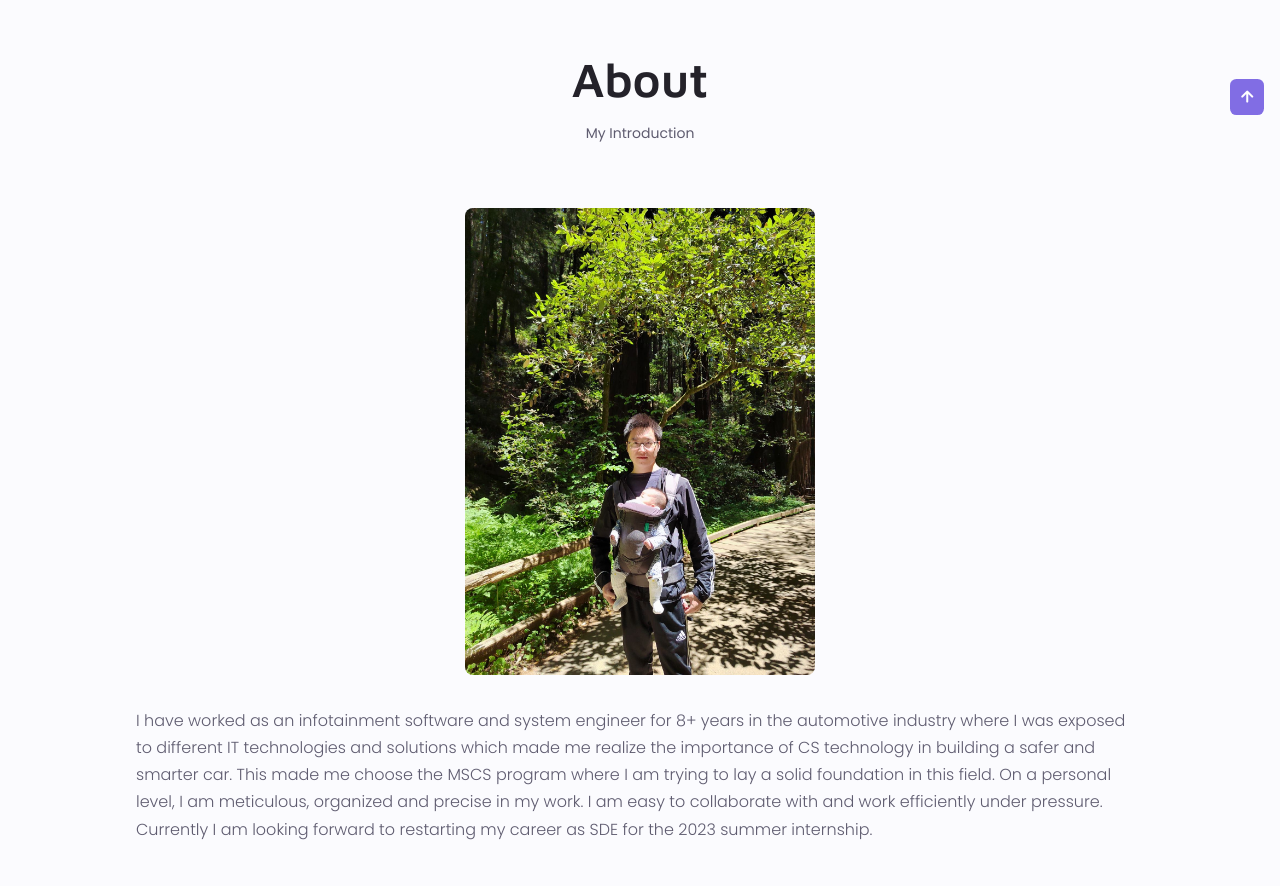
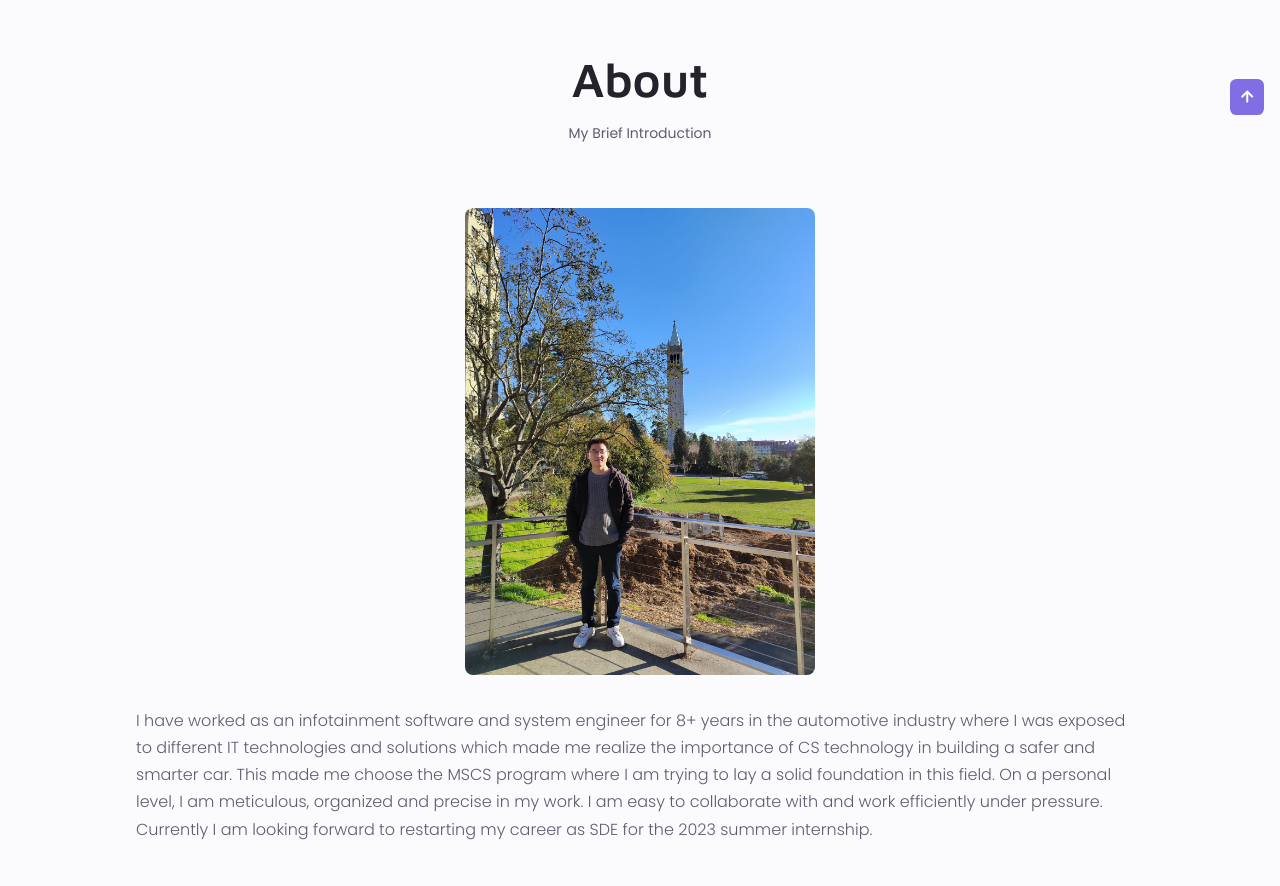
Before and after one commit to ted001/ted001.github.io, a plain HTML site: page index.html in a window 1280 px wide. Shown: the part 845-1731 px from the top of the page. Drawn offline with nearby package versions, Linux system fonts and the light colour scheme.

Commit message:
update my photo

```diff
--- a/index.html
+++ b/index.html
@@ -174,12 +174,12 @@
       <!------------------------ ABOUT ME ------------------------>
       <section class="about section" id="about">
         <h2 class="section__title">About</h2>
-        <span class="section__subtitle"> My Introduction </span>
+        <span class="section__subtitle"> My Brief Introduction </span>
 
         <div class="about__container container grid">
           <img
-            src="img/photo.jpg"
-            alt="my achievement photo"
+            src="img/my_photo.jpg"
+            alt="my personal photo"
             class="about__img" />
 
           <div class="about__data">
@@ -959,7 +959,7 @@
               </div>
 
               <div class="blog-slider__content">
-                <span class="blog-slider__code"> December 2022</span>
+                <span class="blog-slider__code"> Dec 2022</span>
                 <div class="blog-slider__title">Peko</div>
                 <div class="blog-slider__text">
                   Peko is a food delivery website that provides users with the
```
Also changed, not shown: img/my_photo.jpg (added).
